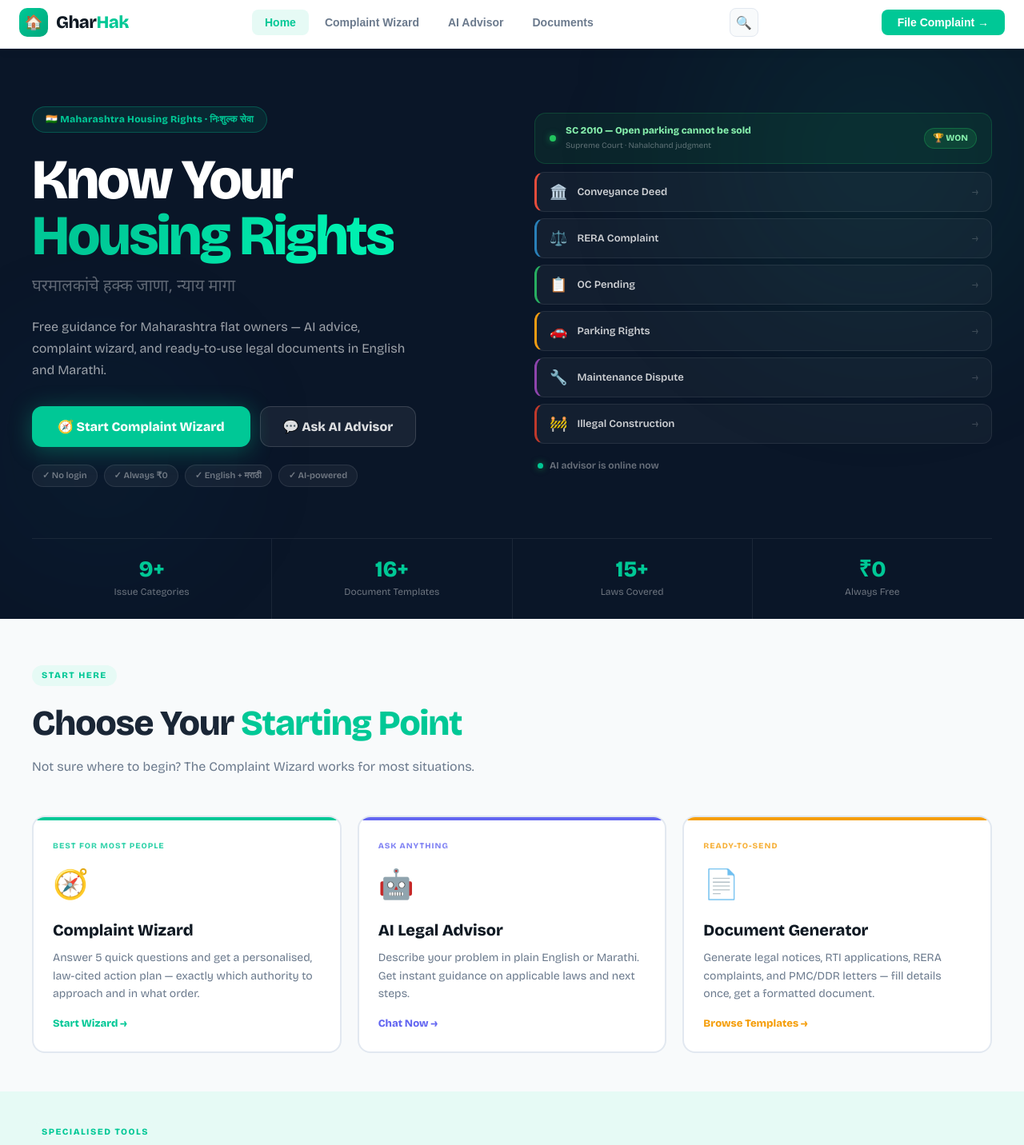
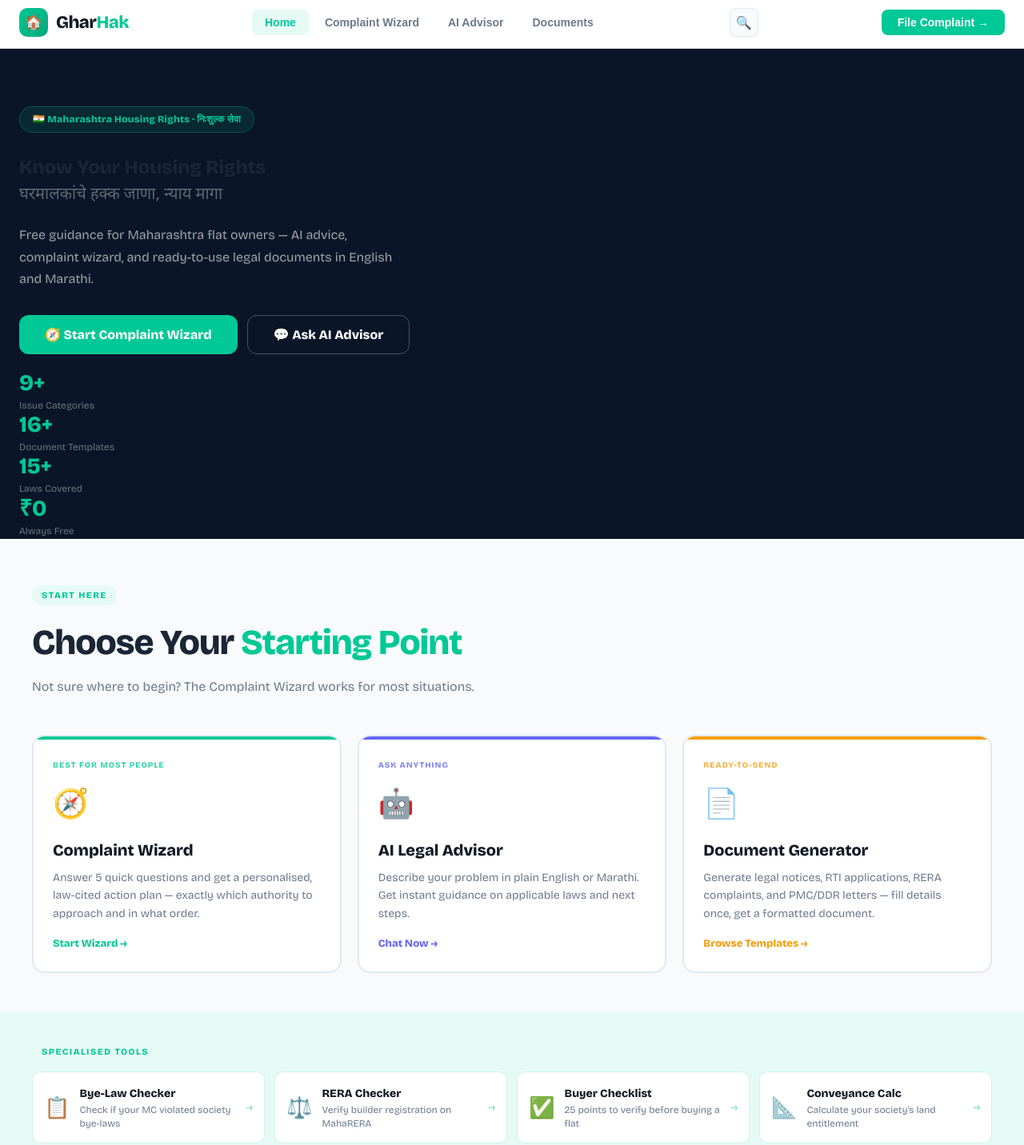
Before and after one commit to rahulzaware31/gharhakNew, a React (Create React App) app: page / in a window 1280 px wide. Shown: the part 40-1472 px from the top of the page at 80% size. Built offline with nearby package versions, Linux system fonts and the light colour scheme.

Commit message:
Update HomePage.js

```diff
--- a/src/pages/HomePage.js
+++ b/src/pages/HomePage.js
@@ -12,131 +12,86 @@ export default function HomePage({ navigate }) {
   };
 
   const primaryTools = [
-    { id: 'wizard', icon: '🧭', label: 'Best for most people', title: 'Complaint Wizard', desc: 'Answer 5 quick questions and get a personalised, law-cited action plan — exactly which authority to approach and in what order.', cta: 'Start Wizard →', color: 'var(--teal)' },
-    { id: 'chat',   icon: '🤖', label: 'Ask anything',         title: 'AI Legal Advisor',  desc: 'Describe your problem in plain English or Marathi. Get instant guidance on applicable laws and next steps.', cta: 'Chat Now →', color: '#6366f1' },
-    { id: 'docs',   icon: '📄', label: 'Ready-to-send',        title: 'Document Generator',desc: 'Generate legal notices, RTI applications, RERA complaints, and PMC/DDR letters — fill details once, get a formatted document.', cta: 'Browse Templates →', color: '#f59e0b' },
+    {
+      id: 'wizard',
+      icon: '🧭',
+      label: 'Best for most people',
+      title: 'Complaint Wizard',
+      desc: 'Answer 5 quick questions and get a personalised, law-cited action plan — exactly which authority to approach and in what order.',
+      cta: 'Start Wizard →',
+      color: 'var(--teal)',
+    },
+    {
+      id: 'chat',
+      icon: '🤖',
+      label: 'Ask anything',
+      title: 'AI Legal Advisor',
+      desc: 'Describe your problem in plain English or Marathi. Get instant guidance on applicable laws and next steps.',
+      cta: 'Chat Now →',
+      color: '#6366f1',
+    },
+    {
+      id: 'docs',
+      icon: '📄',
+      label: 'Ready-to-send',
+      title: 'Document Generator',
+      desc: 'Generate legal notices, RTI applications, RERA complaints, and PMC/DDR letters — fill details once, get a formatted document.',
+      cta: 'Browse Templates →',
+      color: '#f59e0b',
+    },
   ];
 
   const secondaryTools = [
-    { id: 'byelaw',     icon: '📋', title: 'Bye-Law Checker',            desc: 'Check if your MC violated society bye-laws' },
-    { id: 'rera',       icon: '⚖️', title: 'RERA Checker',               desc: 'Verify builder registration on MahaRERA' },
-    { id: 'checklist',  icon: '✅', title: 'Buyer Checklist',            desc: '25 points to verify before buying a flat' },
-    { id: 'conveyance', icon: '📐', title: 'Conveyance Calc',            desc: "Calculate your society's land entitlement" },
-    { id: 'possession', icon: '🔑', title: 'Possession Checklist',       desc: 'Verify before accepting flat possession' },
-    { id: 'cases',      icon: '🏆', title: 'Real Cases',                 desc: 'Court judgments and RERA orders won by residents' },
+    { id: 'byelaw',     icon: '📋', title: 'Bye-Law Checker',              desc: 'Check if your MC violated society bye-laws' },
+    { id: 'rera',       icon: '⚖️', title: 'RERA Checker',                 desc: 'Verify builder registration on MahaRERA' },
+    { id: 'checklist',  icon: '✅', title: 'Buyer Checklist',              desc: '25 points to verify before buying a flat' },
+    { id: 'conveyance', icon: '📐', title: 'Conveyance Calc',              desc: 'Calculate your society\'s land entitlement' },
+    { id: 'possession', icon: '🔑', title: 'Possession Checklist',         desc: 'Verify before accepting flat possession' },
+    { id: 'handover',   icon: '🏘️', title: 'Society Handover Checklist',   desc: 'Society checklist before developer handover' },
+    { id: 'cases',      icon: '🏆', title: 'Real Cases',                   desc: 'Court judgments and RERA orders won by residents' },
   ];
 
   const VISIBLE_COUNT = 4;
-  const visibleTools  = showAllSecondary ? secondaryTools : secondaryTools.slice(0, VISIBLE_COUNT);
-  const hiddenCount   = secondaryTools.length - VISIBLE_COUNT;
-
-  const CHIPS = [
-    { icon: '🏛️', label: 'Conveyance Deed',     color: '#e74c3c' },
-    { icon: '⚖️', label: 'RERA Complaint',       color: '#2980b9' },
-    { icon: '📋', label: 'OC Pending',           color: '#27ae60' },
-    { icon: '🚗', label: 'Parking Rights',       color: '#f39c12' },
-    { icon: '🔧', label: 'Maintenance Dispute',  color: '#8e44ad' },
-    { icon: '🚧', label: 'Illegal Construction', color: '#c0392b' },
-  ];
+  const visibleTools = showAllSecondary ? secondaryTools : secondaryTools.slice(0, VISIBLE_COUNT);
+  const hiddenCount = secondaryTools.length - VISIBLE_COUNT;
 
   return (
     <>
-      {/* ── HERO ─────────────────────────────────────────────────────────── */}
+      {/* ── Hero ─────────────────────────────────────────────────────────── */}
       <section className="hero">
-
-        {/* Glow orbs */}
-        <div className="hero-orb-1" />
-        <div className="hero-orb-2" />
-
-        <div className="hero-grid">
-
-          {/* LEFT */}
-          <div className="hero-left">
-            <div className="hero-badge">
-              🇮🇳 Maharashtra Housing Rights · निःशुल्क सेवा
-            </div>
-
-            <h1 className="hero-h1">
-              Know Your<br />
-              <span className="hero-h1-accent">Housing Rights</span>
-            </h1>
-
-            <p className="hero-mr mr">घरमालकांचे हक्क जाणा, न्याय मागा</p>
-
+        <div className="hero-badge">🇮🇳 Maharashtra Housing Rights · निःशुल्क सेवा</div>
+        <h1>Know Your <span>Housing Rights</span></h1>
+        <div className="hero-mr mr">घरमालकांचे हक्क जाणा, न्याय मागा</div>
         <p className="hero-sub">
           Free guidance for Maharashtra flat owners — AI advice, complaint wizard,
           and ready-to-use legal documents in English and Marathi.
         </p>
-
         <div className="hero-actions">
-              <button className="hero-btn-primary" onClick={() => navigate('wizard')}>
+          <button className="btn-primary" onClick={() => navigate('wizard')}>
             🧭 Start Complaint Wizard
           </button>
-              <button className="hero-btn-ghost" onClick={() => navigate('chat')}>
+          <button className="btn-outline" onClick={() => navigate('chat')}>
             💬 Ask AI Advisor
           </button>
         </div>
-
-            <div className="hero-trust-row">
-              <span className="hero-trust-pill">✓ No login</span>
-              <span className="hero-trust-pill">✓ Always ₹0</span>
-              <span className="hero-trust-pill">✓ English + मराठी</span>
-              <span className="hero-trust-pill">✓ AI-powered</span>
+        <div className="hero-stats">
+          <div className="hero-stat">
+            <div className="hero-stat-num">9+</div>
+            <div className="hero-stat-label">Issue Categories</div>
+          </div>
+          <div className="hero-stat">
+            <div className="hero-stat-num">16+</div>
+            <div className="hero-stat-label">Document Templates</div>
+          </div>
+          <div className="hero-stat">
+            <div className="hero-stat-num">15+</div>
+            <div className="hero-stat-label">Laws Covered</div>
+          </div>
+          <div className="hero-stat">
+            <div className="hero-stat-num">₹0</div>
+            <div className="hero-stat-label">Always Free</div>
           </div>
         </div>
-
-          {/* RIGHT — floating cards */}
-          <div className="hero-right" aria-hidden="true">
-
-            {/* Win case badge */}
-            <div className="hero-win-card">
-              <div className="hero-win-dot" />
-              <div>
-                <div className="hero-win-title">SC 2010 — Open parking cannot be sold</div>
-                <div className="hero-win-sub">Supreme Court · Nahalchand judgment</div>
-              </div>
-              <span className="hero-win-badge">🏆 WON</span>
-            </div>
-
-            {/* Issue chips */}
-            <div className="hero-chips">
-              {CHIPS.map((c, i) => (
-                <button
-                  key={i}
-                  className="hero-chip"
-                  style={{ animationDelay: `${i * 0.08}s`, '--chip-color': c.color }}
-                  onClick={() => navigate('wizard')}
-                >
-                  <span className="hero-chip-icon">{c.icon}</span>
-                  <span className="hero-chip-label">{c.label}</span>
-                  <span className="hero-chip-arr">→</span>
-                </button>
-              ))}
-            </div>
-
-            {/* Live badge */}
-            <div className="hero-live">
-              <span className="hero-live-dot" />
-              AI advisor is online now
-            </div>
-          </div>
-        </div>
-
-        {/* Stats bar */}
-        <div className="hero-stats-bar">
-          {[
-            { n: '9+',  l: 'Issue Categories' },
-            { n: '16+', l: 'Document Templates' },
-            { n: '15+', l: 'Laws Covered' },
-            { n: '₹0',  l: 'Always Free' },
-          ].map((s, i) => (
-            <div key={i} className="hero-stat-item">
-              <div className="hero-stat-num">{s.n}</div>
-              <div className="hero-stat-label">{s.l}</div>
-            </div>
-          ))}
-        </div>
-
       </section>
 
       {/* ── Primary Tools ────────────────────────────────────────────────── */}
@@ -145,11 +100,15 @@ export default function HomePage({ navigate }) {
           <div className="tools-label">Start Here</div>
           <div className="section-title" style={{ marginBottom: 6 }}>Choose Your <span>Starting Point</span></div>
           <p className="section-sub">Not sure where to begin? The Complaint Wizard works for most situations.</p>
+
           <div className="primary-tools-grid">
             {primaryTools.map(tool => (
-              <div key={tool.id} className="primary-tool-card"
+              <div
+                key={tool.id}
+                className="primary-tool-card"
                 style={{ '--tool-color': tool.color }}
-                onClick={() => navigate(tool.id)}>
+                onClick={() => navigate(tool.id)}
+              >
                 <div className="ptc-label">{tool.label}</div>
                 <div className="ptc-icon">{tool.icon}</div>
                 <div className="ptc-title">{tool.title}</div>
@@ -177,10 +136,12 @@ export default function HomePage({ navigate }) {
               </div>
             ))}
           </div>
-          {!showAllSecondary && hiddenCount > 0 && (
+          {!showAllSecondary && (
             <div className="secondary-tools-toggle">
-              <button className="secondary-tools-toggle-btn"
-                onClick={() => setShowAllSecondary(true)}>
+              <button
+                className="secondary-tools-toggle-btn"
+                onClick={() => setShowAllSecondary(true)}
+              >
                 Show {hiddenCount} more tools ↓
               </button>
             </div>
@@ -196,9 +157,12 @@ export default function HomePage({ navigate }) {
           <p className="section-sub">Select your problem category — see applicable laws, authorities, and action steps</p>
           <div className="issue-grid">
             {ISSUE_CATEGORIES.map(issue => (
-              <div key={issue.id} className="issue-card"
+              <div
+                key={issue.id}
+                className="issue-card"
                 style={{ '--card-color': issue.color }}
-                onClick={() => handleIssueClick(issue)}>
+                onClick={() => handleIssueClick(issue)}
+              >
                 <div className="issue-icon">{issue.icon}</div>
                 <div className="issue-title">{issue.title}</div>
                 <div className="issue-title-mr mr">{issue.titleMr}</div>
@@ -215,7 +179,9 @@ export default function HomePage({ navigate }) {
         <div className="container">
           <h2 className="cta-title">Is your builder violating your rights?</h2>
           <p className="cta-sub">Start the complaint wizard — takes 5 minutes. Get a clear action plan.</p>
-          <button className="cta-btn" onClick={() => navigate('wizard')}>Get Started Free →</button>
+          <button className="cta-btn" onClick={() => navigate('wizard')}>
+            Get Started Free →
+          </button>
         </div>
       </section>
     </>
```
Lines whose indentation alone changed are shown as unchanged.
